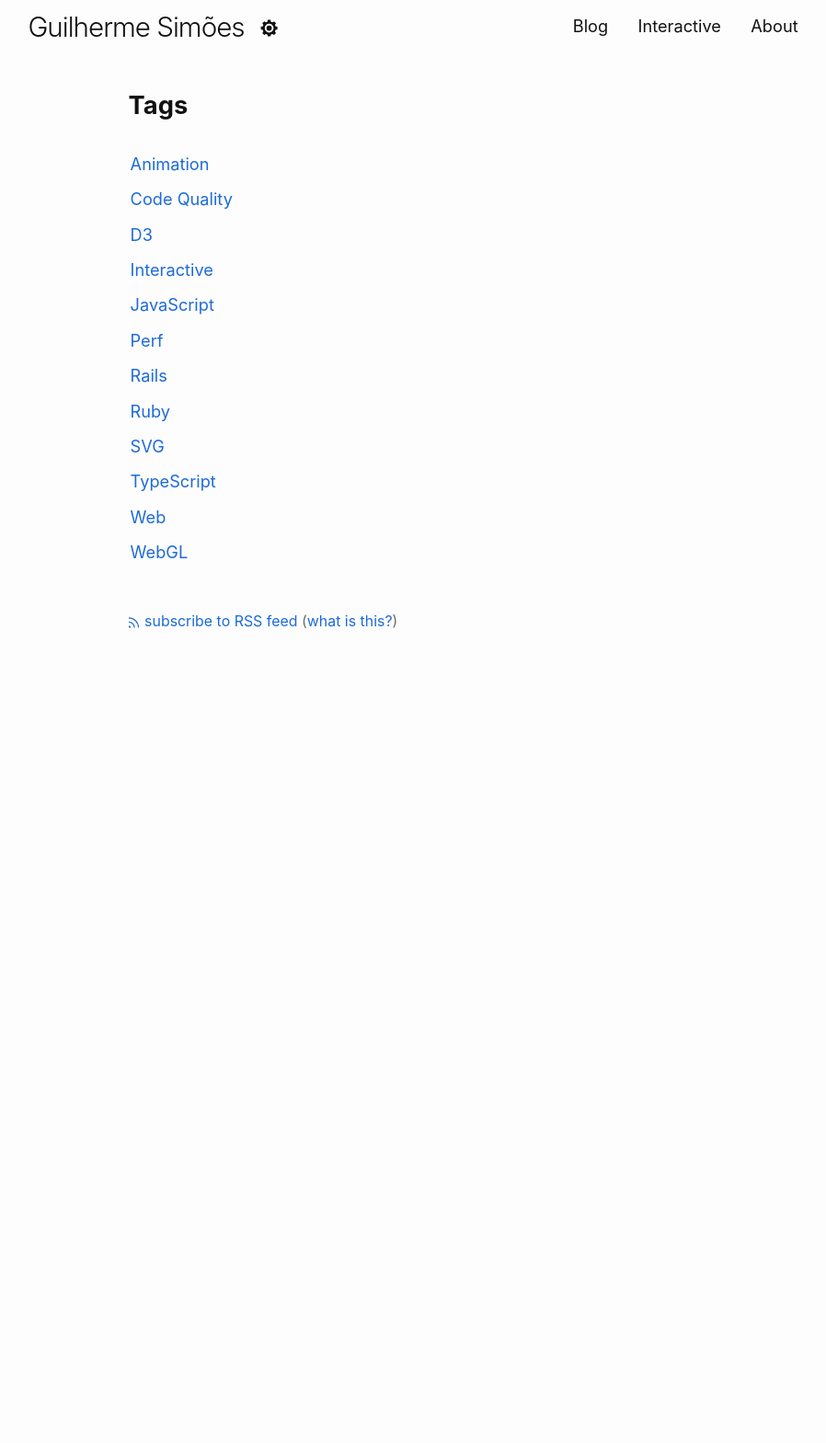
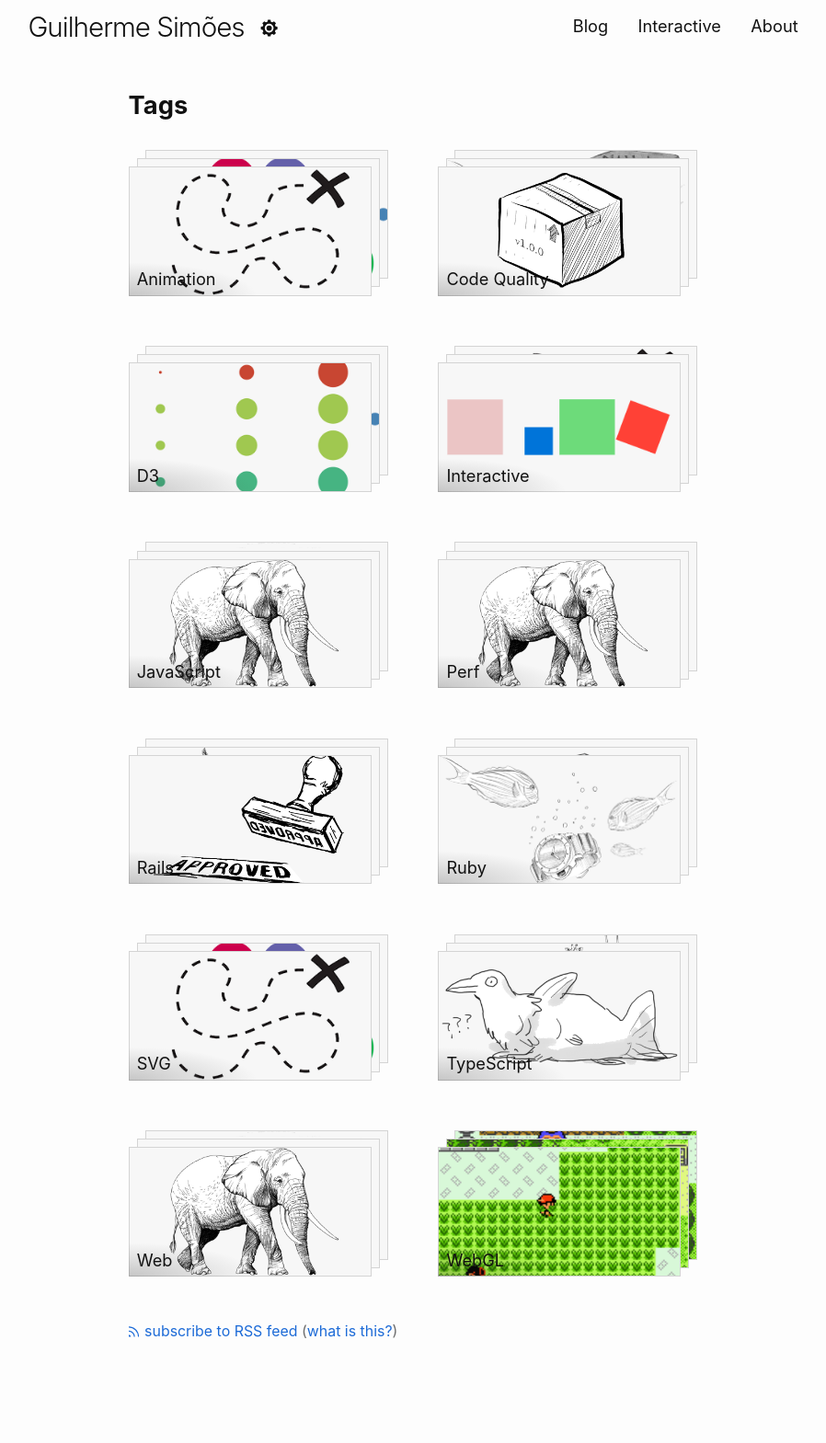
Before and after one commit to guilhermesimoes/guilhermesimoes.github.io, a Jekyll site: the page built from _tags/index.md, in a window 1280 px wide. Shown: the whole page at 92% size, without its empty margins (191-1089 px from the left). Built offline with Jekyll 4.4.1, drawn with Linux system fonts in a browser that asks for light colours; before the commit the page ends 900 px from its top, so only the background shows below that.

Commit message:
Change tags page to show stacks of posts

```diff
--- a/_layouts/tag.html
+++ b/_layouts/tag.html
@@ -6,7 +6,7 @@ layout: default
   {% assign tag = page %}
   <h1 itemprop="name">{{ tag.name }} posts</h1>
 
-  <ol class="mosaic">
+  <ol class="mosaic mosaic--blocks">
     {% assign posts = site.posts | where_exp: "post", "post.tags contains page.name" %}
     {% for post in posts %}
       {%- if post.hidden != true -%}
--- a/_sass/_blog.scss
+++ b/_sass/_blog.scss
@@ -30,6 +30,16 @@
 
   a {
     display: block;
+  }
+
+  img {
+    object-fit: cover;
+    background-color: light-dark($light-background-color, $dark-light-background-color);
+  }
+}
+
+.mosaic--blocks {
+  a {
     border: 1px solid light-dark($box-border-color, $dark-box-border-color);
 
     @media (pointer: fine) {
@@ -51,10 +61,79 @@
 
   img {
     transition: transform 0.2s;
-    object-fit: cover;
   }
 
   .details {
     padding: math.div($spacing-unit, 2);
   }
 }
+
+.mosaic--stacks {
+  gap: $spacing-unit * 3;
+
+  img, [itemprop="name"] {
+    position: absolute;
+    transform-origin: left bottom;
+    transition: transform 0.25s ease-out;
+  }
+
+  a {
+    position: relative;
+    display: block;
+
+    &:hover, &:focus-visible {
+      outline: none;
+
+      img:nth-child(1), [itemprop="name"] {
+        transform: translate(-26px, 26px);
+      }
+
+      img:nth-child(2) {
+        transform: translate(-2px, 2px);
+      }
+
+      img:nth-child(3) {
+        transform: translate(22px, -22px);
+      }
+    }
+  }
+
+  [itemprop="name"] {
+    bottom: 0;
+    left: 0;
+    z-index: 4;
+    padding: 0.5em;
+    width: 50%;
+    line-height: 1;
+    color: light-dark($text-color, $dark-text-color);
+    background: radial-gradient(
+      ellipse at bottom left,
+      rgba(50, 50, 50, 0.25),
+      transparent 70%
+    );
+  }
+
+  img {
+    width: calc(100% - 1em);
+    height: calc(100% - 1em);
+    border: 1px solid light-dark($box-border-color, $dark-box-border-color);
+
+    &:nth-child(1) {
+      left: 0;
+      bottom: 0;
+      z-index: 3;
+    }
+
+    &:nth-child(2) {
+      left: 0.5em;
+      bottom: 0.5em;
+      z-index: 2;
+    }
+
+    &:nth-child(3) {
+      left: 1em;
+      bottom: 1em;
+      z-index: 1;
+    }
+  }
+}
--- a/_tags/index.md
+++ b/_tags/index.md
@@ -7,17 +7,29 @@ permalink:    /tags/
 <section itemscope itemtype="https://schema.org/ItemList" class="wrapper">
   <h1 itemprop="name">Tags</h1>
 
-  <table>
-    <tbody>
-      {% for tag in site.tags %}
-        {%- if tag.name != page.name -%}
-          <tr itemprop="itemListElement">
-            <td><a href="{{ tag.url | relative_url }}" itemprop="name">{{ tag.name | strip_html }}</a></td>
-          </tr>
-        {%- endif %}
-      {% endfor %}
-    </tbody>
-  </table>
+  <ul class="mosaic mosaic--stacks">
+    {% for tag in site.tags %}
+      {%- if tag.name != page.name -%}
+        {% assign posts = site.posts | where_exp: "post", "post.tags contains tag.name" %}
+        {% capture images %}
+          {% assign image_count = 0 %}
+          {% for post in posts %}
+            {% if post.hidden != true and post.image.path != nil and post.image.path != empty %}
+              <img src="{{ post.image.path | relative_url | escape }}" alt="" loading="lazy" />
+              {% assign image_count = image_count | plus: 1 %}
+              {% if image_count == 3 %}{% break %}{% endif %}
+            {% endif %}
+          {% endfor %}
+        {% endcapture %}
+        {% if image_count == 3 %}
+          <li itemprop="itemListElement">
+            <a href="{{ tag.url | relative_url }}" class="ratio-16-9">{{ images }}<span itemprop="name">{{ tag.name | strip_html }}</span></a>
+          </li>
+        {% endif %}
+      {%- endif %}
+    {% endfor %}
+  </ul>
 
-  {%- include rss-hint.html -%}
+{%- include rss-hint.html -%}
+
 </section>
```
